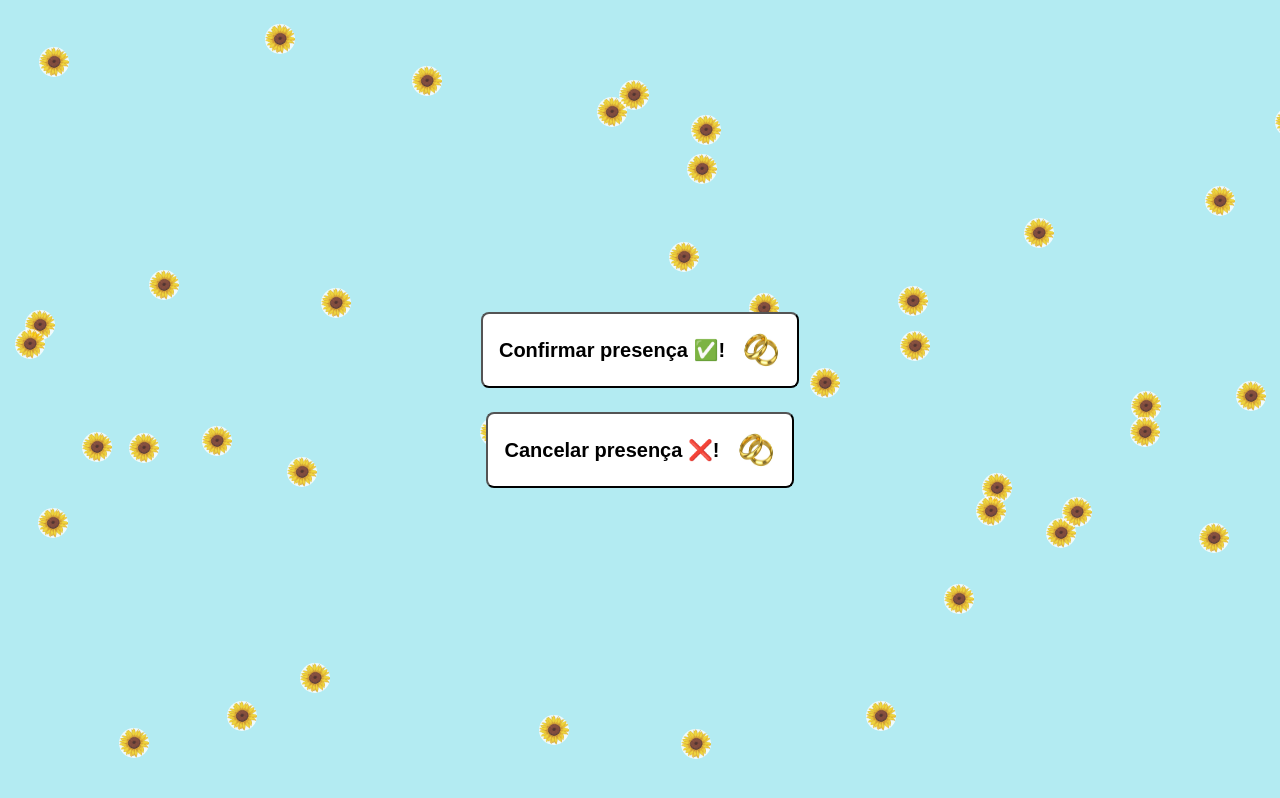
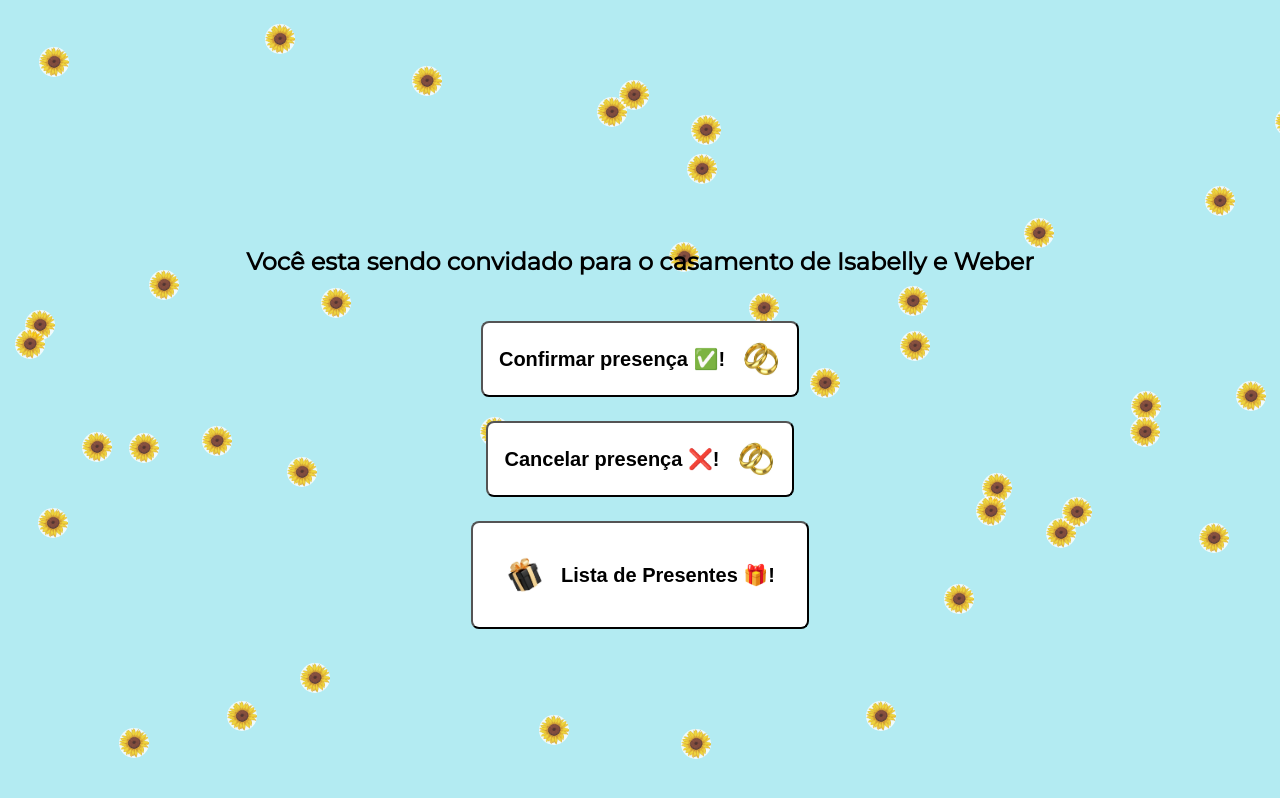
Before and after one commit to Webermanoel/IsabellyWeberCasamento, a website: page confirmar.html in a window 1280 px wide. Drawn offline with Linux system fonts and the light colour scheme.

Commit message:
Atualizando site

```diff
--- a/confirmar.html
+++ b/confirmar.html
@@ -15,6 +15,9 @@
     <div class="girassol-container"></div>
 
     <main class="apresentacao">
+         <h1 class="titulo_pricipal"><strong></strong> </h1>
+            <p class="intro_ducao">Você esta sendo convidado para o casamento de
+                Isabelly e Weber</p>
 
         <button
             class="apresentacao__links__navegacao"
@@ -47,6 +50,19 @@
 
         </button>
 
+        <button
+            class="apresentacao__links__navegacao"
+            type="button"
+            id="Presentes">
+
+                    <a class="apresentacao__links__navegacao" href="presentes.html">
+                        <img class="apresentacao__links__imagem" src="images/presente.jpg" alt="icon alianca">
+                        Lista de Presentes 🎁!
+                    </a>
+
+
+        </button>
+
     </main>
 
     <script src="confirmar.js" defer></script>
```
Also changed, not shown: index.html (+2 -9 lines).
